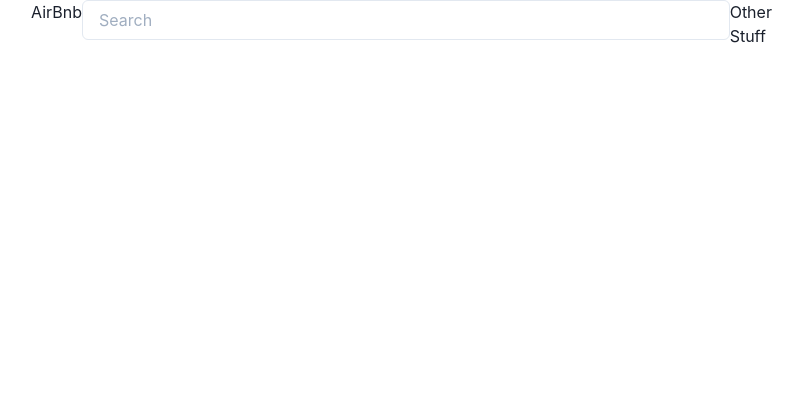
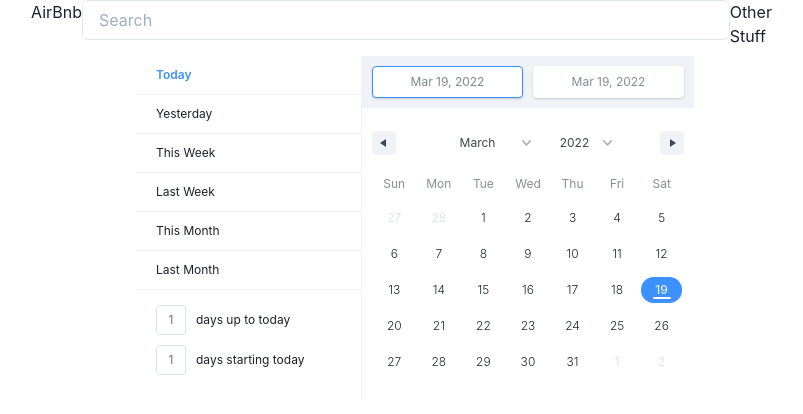
Before and after one commit to fischerafael/airpnp, a Next.js app: page / in a window 1280 px wide. Shown: the top 414 px of the page, without its empty margins (225-1028 px from the left). Built offline with nearby package versions, Linux system fonts and the light colour scheme.

Commit message:
feat: add selection range

```diff
--- a/package.json
+++ b/package.json
@@ -22,6 +22,7 @@
   "devDependencies": {
     "@types/node": "17.0.21",
     "@types/react": "17.0.40",
+    "@types/react-date-range": "^1.4.3",
     "eslint": "8.11.0",
     "eslint-config-next": "12.1.0",
     "typescript": "4.6.2"
--- a/pages/index.tsx
+++ b/pages/index.tsx
@@ -1,11 +1,25 @@
 import { Flex, HStack, Input, Text, VStack } from "@chakra-ui/react";
-import React from "react";
+import React, { useState } from "react";
 import { Header } from "../src/components/Header";
+import { DateRangePicker } from "react-date-range";
 
 const HomePage = () => {
+  const [dates, setDates] = useState({
+    startDate: new Date(),
+    endDate: new Date(),
+  });
+
+  const selectionRange = {
+    startDate: dates.startDate,
+    endDate: dates.endDate,
+    key: "Selection",
+  };
+
   return (
     <VStack w="full" minH="100vh">
       <Header />
+
+      <DateRangePicker ranges={[selectionRange]} />
     </VStack>
   );
 };
```
Also changed, not shown: 1 other file (tests, documents, lock files or other folders).
